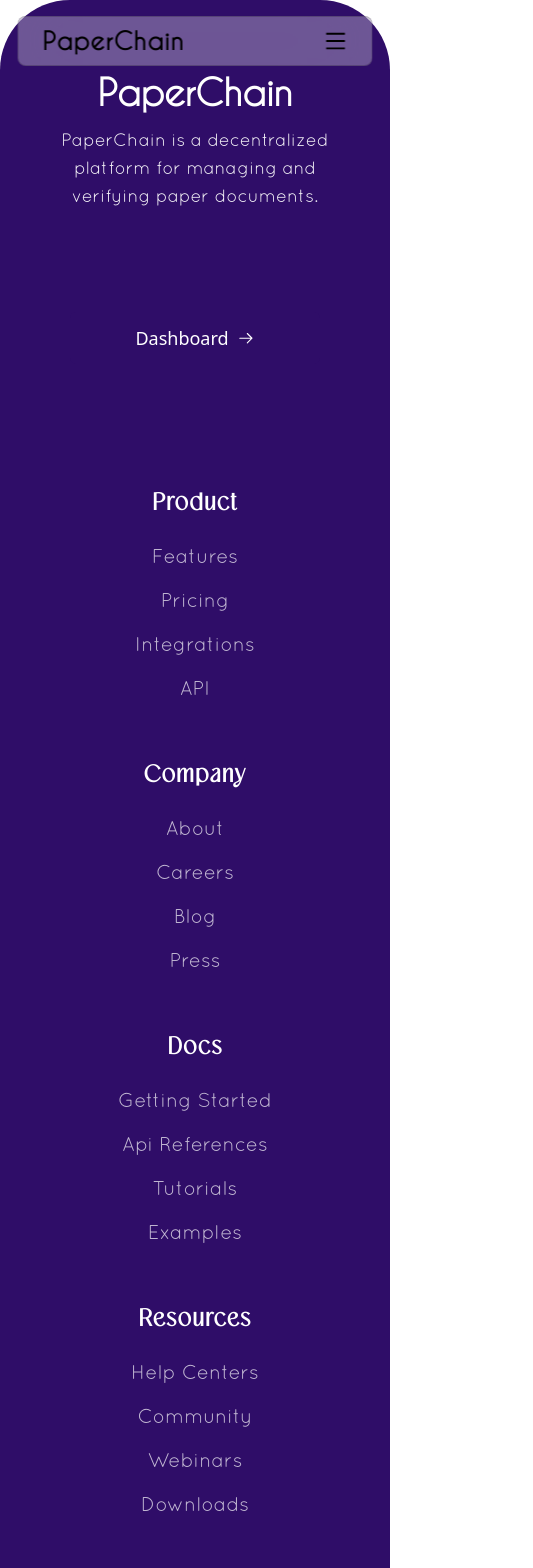
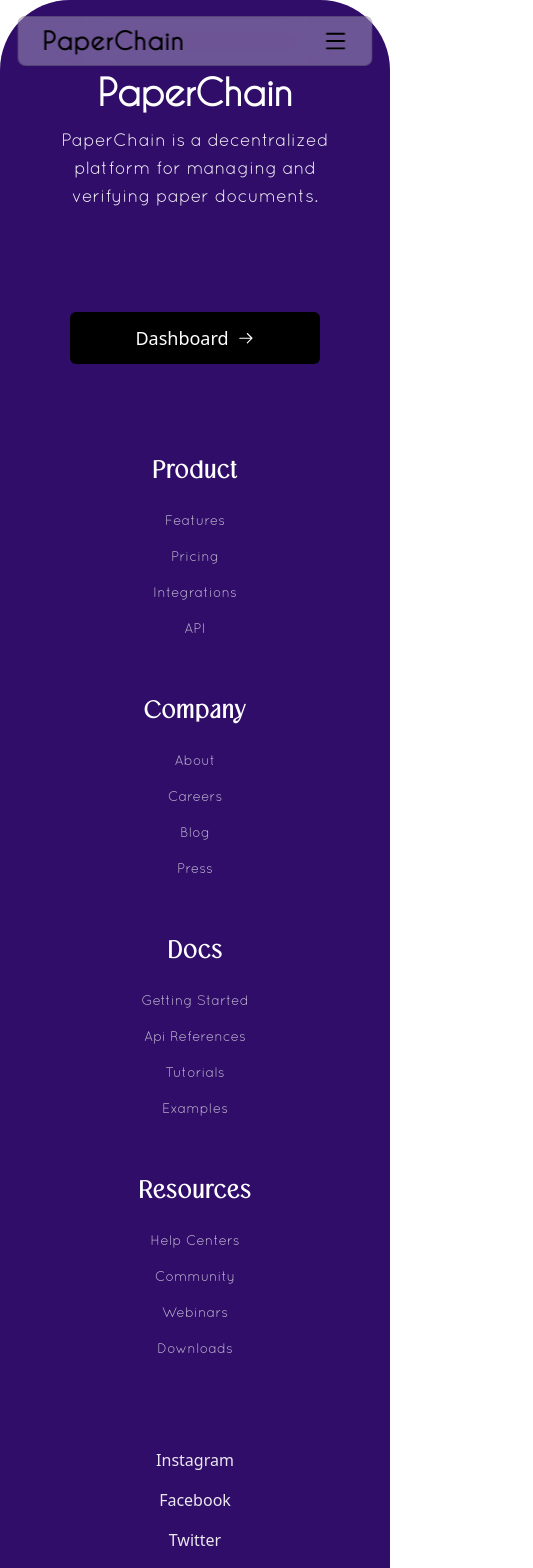
Before and after one commit to git-ma7/PaperChain, a React (Vite) app in the folder frontend/: page /login in a window 390 px wide. Shown: the top 1568 px of the page, 533 px wide, since content can reach past the window. Built offline with nearby package versions, Linux system fonts and the light colour scheme.

Commit message:
Few changes made in the footer.

```diff
--- a/frontend/package.json
+++ b/frontend/package.json
@@ -12,6 +12,7 @@
   "dependencies": {
     "@tailwindcss/vite": "^4.1.11",
     "framer-motion": "^12.23.12",
+    "gsap": "^3.13.0",
     "react": "^19.1.0",
     "react-dom": "^19.1.0",
     "react-icons": "^5.5.0",
--- a/frontend/src/components/Footer.jsx
+++ b/frontend/src/components/Footer.jsx
@@ -21,61 +21,61 @@ function Footer() {
                 </div>
 
                 <div className='w-full h-[60px] flex items-center justify-center relative mt-14'>
-                    <Link className='py-3 max-w-[250px] text-lg w-full flex items-center justify-center hover:mb-3 hover:ml-2 hover:rounded-xl transition-all gap-2 group bg-violet-950 rounded-md ' to={'/dashboard'}>Dashboard <GoArrowRight className='text-white group-hover:ml-2 transition-all' /></Link>
-                    <div className='absolute left-1/2 -translate-x-1/2 py-6 rounded-xl bg-white/80 -z-10 max-w-[250px] w-full'></div>
+                    <Link className='py-3 max-w-[250px] text-lg w-full flex items-center justify-center md:hover:mb-3 md:hover:ml-2 hover:rounded-xl transition-all gap-2 group bg-black md:bg-violet-950 rounded-md ' to={'/dashboard'}>Dashboard <GoArrowRight className='text-white group-hover:ml-2 transition-all' /></Link>
+                    <div className='hidden md:block absolute left-1/2 -translate-x-1/2 py-6 rounded-xl bg-white/80 -z-10 max-w-[250px] w-full'></div>
                 </div>
 
-                <div className='flex flex-col text-center md:text-left gap-10 md:gap-0 md:flex-row items-center md:items-start md:justify-evenly px-4 py-8 mx-auto w-11/12 mt-8'>
+                <div className='flex flex-col text-center md:text-left gap-10 md:gap-0 md:flex-row items-center md:items-start md:justify-evenly px-4 py-8 mx-auto w-11/12 md:mt-8'>
                     <div className='text-white flex flex-col items-center mt-4 md:mt-0 justify-center md:items-start' style={{ fontFamily: 'Quicksand' }}>
                         <h3 className='text-2xl md:text-xl font-black tracking-wider' style={{ fontFamily: 'dastin' }}>Product</h3>
                         <ul className='flex flex-col gap-4 mt-6 md:mt-8'>
-                            <li className='text-xl md:text-base font-medium cursor-pointer opacity-70 hover:opacity-100 transition-all duration-200 ease capitalize'><Link to='/'>Features</Link></li>
-                            <li className='text-xl md:text-base font-medium cursor-pointer opacity-70 hover:opacity-100 transition-all duration-200 ease capitalize'><Link to='/'>Pricing</Link></li>
-                            <li className='text-xl md:text-base font-medium cursor-pointer opacity-70 hover:opacity-100 transition-all duration-200 ease capitalize'><Link to='/'>Integrations</Link></li>
-                            <li className='text-xl md:text-base font-medium cursor-pointer opacity-70 hover:opacity-100 transition-all duration-200 ease capitalize'><Link to='/'>API</Link></li>
+                            <li className='text-sm md:text-base font-medium cursor-pointer opacity-70 hover:opacity-100 transition-all duration-200 ease capitalize'><Link to='/'>Features</Link></li>
+                            <li className='text-sm md:text-base font-medium cursor-pointer opacity-70 hover:opacity-100 transition-all duration-200 ease capitalize'><Link to='/'>Pricing</Link></li>
+                            <li className='text-sm md:text-base font-medium cursor-pointer opacity-70 hover:opacity-100 transition-all duration-200 ease capitalize'><Link to='/'>Integrations</Link></li>
+                            <li className='text-sm md:text-base font-medium cursor-pointer opacity-70 hover:opacity-100 transition-all duration-200 ease capitalize'><Link to='/'>API</Link></li>
                         </ul>
                     </div>
                     <div className='text-white flex flex-col items-center mt-4 md:mt-0 justify-center md:items-start' style={{ fontFamily: 'Quicksand' }}>
                         <h3 className='text-2xl md:text-xl font-black tracking-wider' style={{ fontFamily: 'dastin' }}>Company</h3>
                         <ul className='flex flex-col gap-4 mt-6 md:mt-8'>
-                            <li className='text-xl md:text-base font-medium cursor-pointer opacity-70 hover:opacity-100 transition-all duration-200 ease capitalize'><Link to='/'>About</Link></li>
-                            <li className='text-xl md:text-base font-medium cursor-pointer opacity-70 hover:opacity-100 transition-all duration-200 ease capitalize'><Link to='/'>Careers</Link></li>
-                            <li className='text-xl md:text-base font-medium cursor-pointer opacity-70 hover:opacity-100 transition-all duration-200 ease capitalize'><Link to='/'>Blog</Link></li>
-                            <li className='text-xl md:text-base font-medium cursor-pointer opacity-70 hover:opacity-100 transition-all duration-200 ease capitalize'><Link to='/'>Press</Link></li>
+                            <li className='text-sm md:text-base font-medium cursor-pointer opacity-70 hover:opacity-100 transition-all duration-200 ease capitalize'><Link to='/'>About</Link></li>
+                            <li className='text-sm md:text-base font-medium cursor-pointer opacity-70 hover:opacity-100 transition-all duration-200 ease capitalize'><Link to='/'>Careers</Link></li>
+                            <li className='text-sm md:text-base font-medium cursor-pointer opacity-70 hover:opacity-100 transition-all duration-200 ease capitalize'><Link to='/'>Blog</Link></li>
+                            <li className='text-sm md:text-base font-medium cursor-pointer opacity-70 hover:opacity-100 transition-all duration-200 ease capitalize'><Link to='/'>Press</Link></li>
                         </ul>
                     </div>
                     <div className='text-white flex flex-col items-center mt-4 md:mt-0 justify-center md:items-start' style={{ fontFamily: 'Quicksand' }}>
                         <h3 className='text-2xl md:text-xl font-black tracking-wider' style={{ fontFamily: 'dastin' }}>Docs</h3>
                         <ul className='flex flex-col gap-4 mt-6 md:mt-8'>
-                            <li className='text-xl md:text-base font-medium cursor-pointer opacity-70 hover:opacity-100 transition-all duration-200 ease capitalize'><Link to='/'>Getting started</Link></li>
-                            <li className='text-xl md:text-base font-medium cursor-pointer opacity-70 hover:opacity-100 transition-all duration-200 ease capitalize'><Link to='/'>api references</Link></li>
-                            <li className='text-xl md:text-base font-medium cursor-pointer opacity-70 hover:opacity-100 transition-all duration-200 ease capitalize'><Link to='/'>tutorials</Link></li>
-                            <li className='text-xl md:text-base font-medium cursor-pointer opacity-70 hover:opacity-100 transition-all duration-200 ease capitalize'><Link to='/'>examples</Link></li>
+                            <li className='text-sm md:text-base font-medium cursor-pointer opacity-70 hover:opacity-100 transition-all duration-200 ease capitalize'><Link to='/'>Getting started</Link></li>
+                            <li className='text-sm md:text-base font-medium cursor-pointer opacity-70 hover:opacity-100 transition-all duration-200 ease capitalize'><Link to='/'>api references</Link></li>
+                            <li className='text-sm md:text-base font-medium cursor-pointer opacity-70 hover:opacity-100 transition-all duration-200 ease capitalize'><Link to='/'>tutorials</Link></li>
+                            <li className='text-sm md:text-base font-medium cursor-pointer opacity-70 hover:opacity-100 transition-all duration-200 ease capitalize'><Link to='/'>examples</Link></li>
                         </ul>
                     </div>
                     <div className='text-white flex flex-col items-center mt-4 md:mt-0 justify-center md:items-start' style={{ fontFamily: 'Quicksand' }}>
                         <h3 className='text-2xl md:text-lg font-black tracking-wider' style={{ fontFamily: 'dastin' }}>Resources</h3>
                         <ul className='flex flex-col gap-4 mt-6 md:mt-8'>
-                            <li className='text-xl md:text-base font-medium cursor-pointer opacity-70 hover:opacity-100 transition-all duration-100 ease capitalize'><Link to='/'>help centers</Link></li>
-                            <li className='text-xl md:text-base font-medium cursor-pointer opacity-70 hover:opacity-100 transition-all duration-100 ease capitalize'><Link to='/'>community</Link></li>
-                            <li className='text-xl md:text-base font-medium cursor-pointer opacity-70 hover:opacity-100 transition-all duration-100 ease capitalize'><Link to='/'>webinars</Link></li>
-                            <li className='text-xl md:text-base font-medium cursor-pointer opacity-70 hover:opacity-100 transition-all duration-100 ease capitalize'><Link to='/'>downloads</Link></li>
+                            <li className='text-sm md:text-base font-medium cursor-pointer opacity-70 hover:opacity-100 transition-all duration-100 ease capitalize'><Link to='/'>help centers</Link></li>
+                            <li className='text-sm md:text-base font-medium cursor-pointer opacity-70 hover:opacity-100 transition-all duration-100 ease capitalize'><Link to='/'>community</Link></li>
+                            <li className='text-sm md:text-base font-medium cursor-pointer opacity-70 hover:opacity-100 transition-all duration-100 ease capitalize'><Link to='/'>webinars</Link></li>
+                            <li className='text-sm md:text-base font-medium cursor-pointer opacity-70 hover:opacity-100 transition-all duration-100 ease capitalize'><Link to='/'>downloads</Link></li>
                         </ul>
                     </div>
                 </div>
 
-                <div className='w-full lg:w-[95%] flex items-center justify-between mt-4'>
-                    <a className='text-3xl relative text-white/90 transition-all outline-0 hover:text-white after:absolute after:-bottom-2 after:left-1/2 after:-translate-x-1/2 after:w-0 after:h-[2px] after:bg-white after:transition-all after:duration-300 hover:after:w-full' href="#">Instagram</a>
-                    <a className='text-3xl relative text-white/90 transition-all outline-0 hover:text-white  after:absolute after:-bottom-2 after:left-1/2 after:-translate-x-1/2 after:w-0 after:h-[2px] after:bg-white after:transition-all after:duration-300 hover:after:w-full' href="#">Facebook</a>
-                    <a className='text-3xl relative text-white/90 transition-all outline-0 hover:text-white  after:absolute after:-bottom-2 after:left-1/2 after:-translate-x-1/2 after:w-0 after:h-[2px] after:bg-white after:transition-all after:duration-300 hover:after:w-full' href="#">Twitter</a>
-                    <a className='text-3xl relative text-white/90 transition-all outline-0 hover:text-white after:absolute after:-bottom-2 after:left-1/2 after:-translate-x-1/2 after:w-0 after:h-[2px] after:bg-white after:transition-all after:duration-300 hover:after:w-full' href="#">LinkedIn</a>
+                <div className='w-full lg:w-[95%] flex flex-col md:flex-row items-center gap-4 md:gap-0 justify-between mt-4'>
+                    <a className='md:text-3xl relative text-white/90 transition-all outline-0 hover:text-white after:absolute after:-bottom-2 after:left-1/2 after:-translate-x-1/2 after:w-0 after:h-[2px] after:bg-white after:transition-all after:duration-300 hover:after:w-full' href="#">Instagram</a>
+                    <a className='md:text-3xl relative text-white/90 transition-all outline-0 hover:text-white  after:absolute after:-bottom-2 after:left-1/2 after:-translate-x-1/2 after:w-0 after:h-[2px] after:bg-white after:transition-all after:duration-300 hover:after:w-full' href="#">Facebook</a>
+                    <a className='md:text-3xl relative text-white/90 transition-all outline-0 hover:text-white  after:absolute after:-bottom-2 after:left-1/2 after:-translate-x-1/2 after:w-0 after:h-[2px] after:bg-white after:transition-all after:duration-300 hover:after:w-full' href="#">Twitter</a>
+                    <a className='md:text-3xl relative text-white/90 transition-all outline-0 hover:text-white after:absolute after:-bottom-2 after:left-1/2 after:-translate-x-1/2 after:w-0 after:h-[2px] after:bg-white after:transition-all after:duration-300 hover:after:w-full' href="#">LinkedIn</a>
                 </div>
 
-                <div className='w-full lg:w-[95%] mx-auto flex items-center justify-between mt-8'>
+                <div className='w-full lg:w-[95%] mx-auto flex flex-col md:flex-row items-center justify-between mt-8 gap-4 md:gap-0 '>
                     <div>
                         <p className='text-sm text-white/70'>© 2025 PaperChain. All rights reserved.</p>
                     </div>
-                    <div className='flex items-center gap-4'>
+                    <div className='flex items-center flex-col md:flex-row gap-4'>
                         <button className='text-white opacity-50 hover:opacity-100 transition-all duration-400 cursor-pointer'>Privacy Policy</button>
                         <button className='text-white opacity-50 hover:opacity-100 transition-all duration-400 cursor-pointer'>Terms & Condition</button>
                     </div>
```
Also changed, not shown: 1 other file (tests, documents, lock files or other folders).
